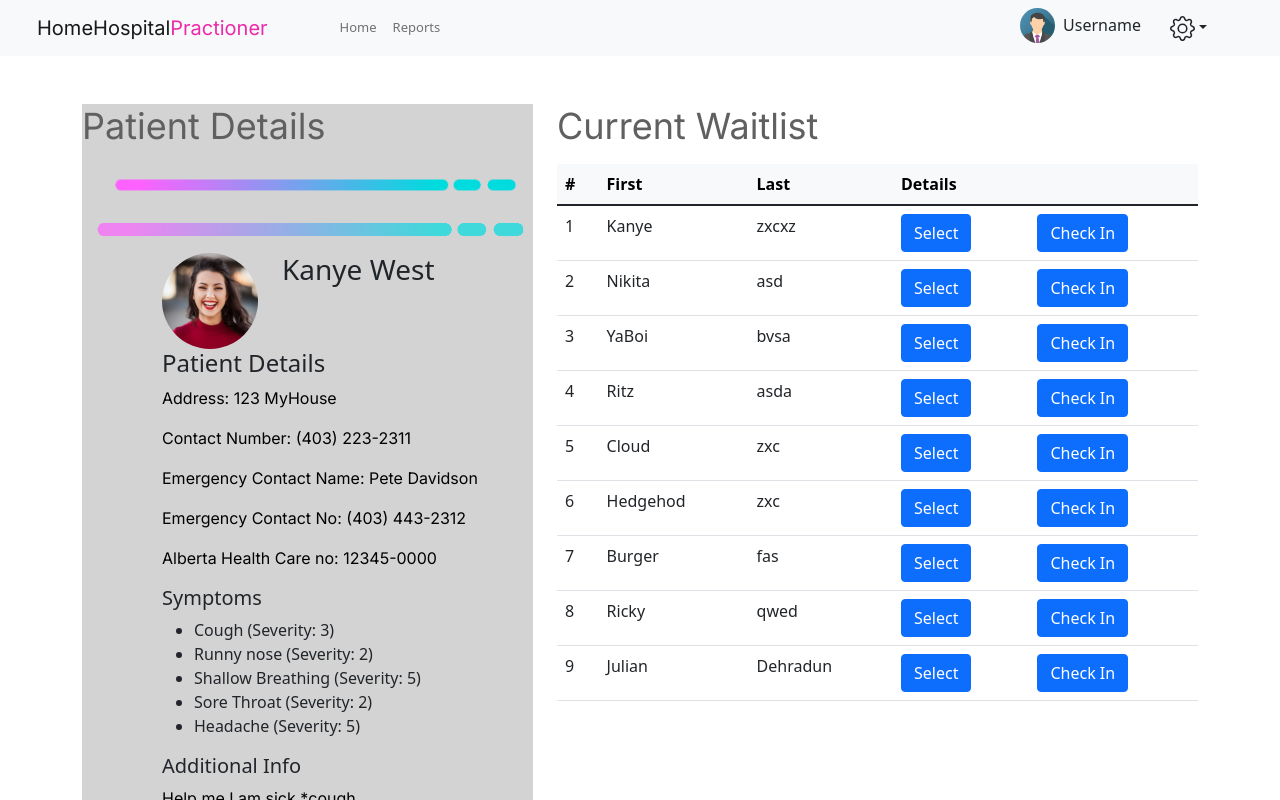
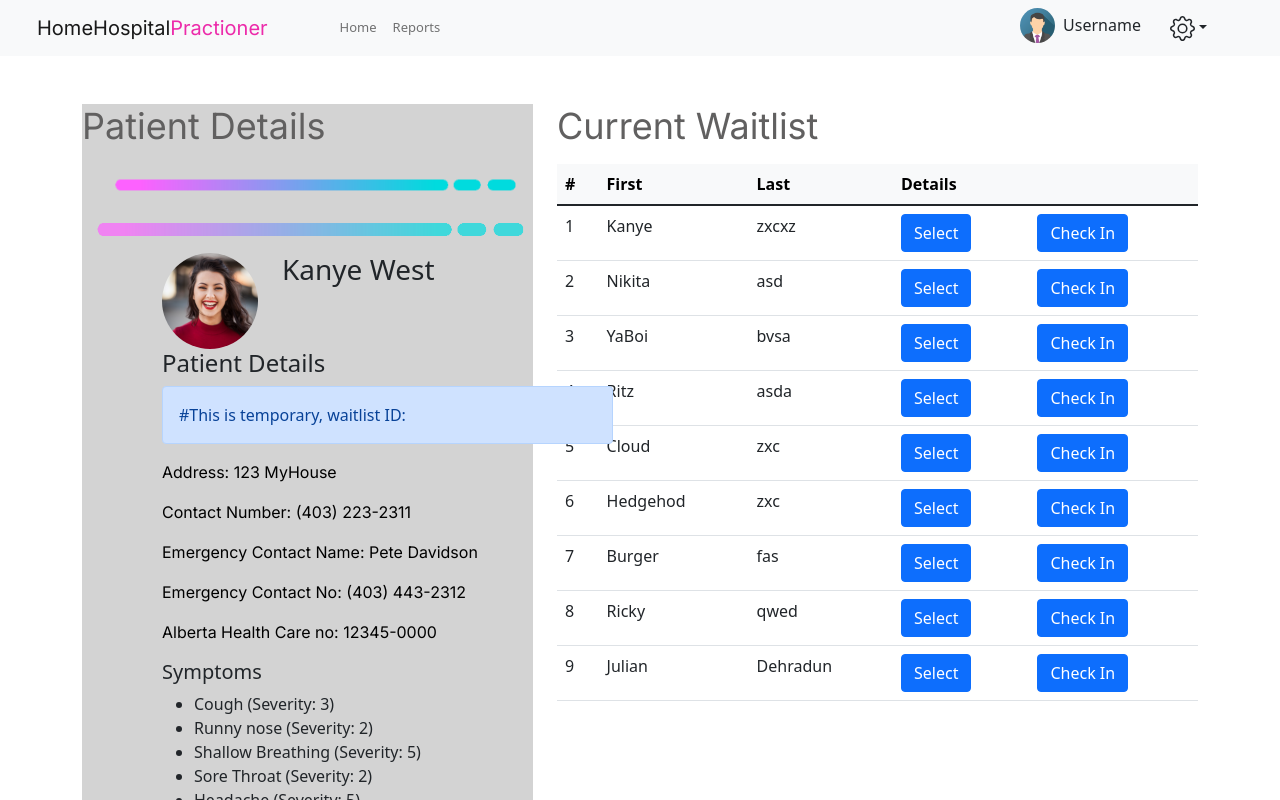
Before and after one commit to liamandaidan/HomeHospital, a React (Create React App) app in the folder HomeHospital-Frontend/hh-front/: page /practioner in a window 1280 px wide. Shown: the top 800 px of the page. Built offline with nearby package versions, Linux system fonts and the light colour scheme.

Commit message:
Functionality Complete

```diff
--- a/HomeHospital-Frontend/hh-front/src/components/PractionerWaitlist.jsx
+++ b/HomeHospital-Frontend/hh-front/src/components/PractionerWaitlist.jsx
@@ -3,6 +3,9 @@ import { Button } from "react-bootstrap";
 import PatientData from "../components/patientData.json";
 
 export default function PractionerWaitlist({ childToParent }) {
+  /**
+   * This will be used to render table rows based off of a dummy json file i created
+   */
   const DisplayTableRows = PatientData.map((data) => {
     return (
       <tr>
@@ -10,7 +13,7 @@ export default function PractionerWaitlist({ childToParent }) {
         <td>{data.first}</td>
         <td>{data.last}</td>
         <td>
-          <Button>Select</Button>
+          <Button value={data.id} onClick={(e) => childToParent(e.target.value)}>Select</Button>
         </td>
         <td>
           <Button>Check In</Button>
@@ -36,67 +39,3 @@ export default function PractionerWaitlist({ childToParent }) {
     </div>
   );
 }
-
-// export default function PractionerWaitlist() {
-//   const [posts, setPosts] = useState("");
-
-// //   useEffect(() => {
-// //     //to be defined later!
-// //     Axios.get("http://localhost:4000/................").then((response) => {
-// //       console.log(response.data);
-// //       setPosts(response.data);
-// //     });
-// //   }, []);
-
-//   return (
-//     <div>
-//       {/* This table class will be automatically generated.
-// Just used as an example for now */}
-//       <table class="table table-hover">
-//         <thead class="table-light">
-//           <tr>
-//             <th scope="col">#</th>
-//             <th scope="col">First</th>
-//             <th scope="col">Last</th>
-//             <th scope="col">Details</th>
-//             <th scope="col"></th>
-//           </tr>
-//         </thead>
-//         <tbody>
-//           <tr>
-//             <th scope="row">1</th>
-//             <td>Mark</td>
-//             <td>Otto</td>
-//             <td>
-//               <Button>Show</Button>
-//             </td>
-//             <td>
-//               <Button>Check in</Button>
-//             </td>
-//           </tr>
-//           <tr>
-//             <th scope="row">2</th>
-//             <td>Jacob</td>
-//             <td>Thornton</td>{" "}
-//             <td>
-//               <Button>Show</Button>
-//             </td>
-//             <td>
-//               <Button>Check in</Button>
-//             </td>
-//           </tr>
-//           <tr>
-//             <th scope="row">3</th>
-//             <td colspan="2">Larry the Bird</td>{" "}
-//             <td>
-//               <Button>Show</Button>
-//             </td>
-//             <td>
-//               <Button>Check in</Button>
-//             </td>
-//           </tr>
-//         </tbody>
-//       </table>
-//     </div>
-//   );
-// }
--- a/HomeHospital-Frontend/hh-front/src/components/PractitionerPatientInfo.js
+++ b/HomeHospital-Frontend/hh-front/src/components/PractitionerPatientInfo.js
@@ -9,7 +9,6 @@ import "../styles/SymptomForm.css";
 import "../styles/PractionerStyles.css";
 import axios from "axios";
 import { HomeHospitalContext } from "./HomeHospitalContext";
-
 
 export class PractitionerPatientInfo extends Component {
   render() {
@@ -55,7 +54,11 @@ return (
             <Row>
               <Col>
                 <div className="hbar-div">
-              <img src={hbar} alt="heartbeat bar" className="hb-bar-practitioner1" />
+                  <img
+                    src={hbar}
+                    alt="heartbeat bar"
+                    className="hb-bar-practitioner1"
+                  />
                 </div>
               </Col>
             </Row>
@@ -78,6 +81,10 @@ return (
             <Col>
               <div className="practitioner-patientDetails">
                 <h4>Patient Details</h4>
+                <div class="alert alert-primary" role="alert">
+                  #This is temporary, waitlist ID: {this.props.patientDataGiven}
+                </div>
+
                 {/* <h4>Confirmed Patient Details </h4> */}
               </div>
             </Col>
@@ -111,7 +118,11 @@ return (
           <Row>
             <Col>
               <div className="hbar-div">
-              <img src={hbar} alt="heartbeat bar" className="hb-bar-practitioner2" />
+                <img
+                  src={hbar}
+                  alt="heartbeat bar"
+                  className="hb-bar-practitioner2"
+                />
               </div>
             </Col>
           </Row>
```
Lines whose indentation alone changed are shown as unchanged.
